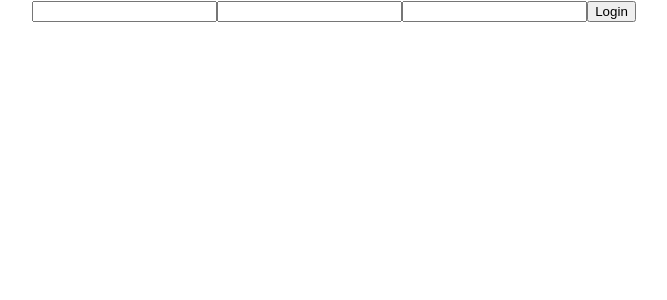
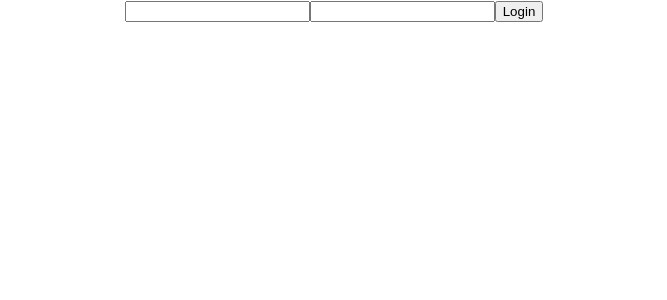
Before and after one commit to yexeniaf/ReVogue, a React (Create React App) app in the folder client/: page /login in a window 1280 px wide. Shown: the top 300 px of the page, without its empty margins (306-973 px from the left). Built offline with nearby package versions, Linux system fonts and the light colour scheme.

Commit message:
login passes functionality

```diff
--- a/client/src/components/Login.jsx
+++ b/client/src/components/Login.jsx
@@ -5,10 +5,9 @@ import { useNavigate } from 'react-router-dom';
 
 export default function Login(props) {
   const [username, setUsername] = useState("")
-    const [email, setEmail] = useState("")
-    const [password, setPassword] = useState("")
+  const [password, setPassword] = useState("")
 
-    const navigate = useNavigate()
+  const navigate = useNavigate()
 
 
   return (
@@ -16,7 +15,6 @@ export default function Login(props) {
         e.preventDefault()
         const user = {
             username,
-            email,
             password
         }
         const res = loginUser(user)
@@ -30,11 +28,6 @@ export default function Login(props) {
             onChange={(e) => setUsername(e.target.value)}
         />
         <input
-            type = "text"
-            value ={email}
-            onChange={(e) => setEmail(e.target.value)}
-        />
-        <input
             type = "password"
             value ={password}
             onChange={(e) => setPassword(e.target.value)}
```
